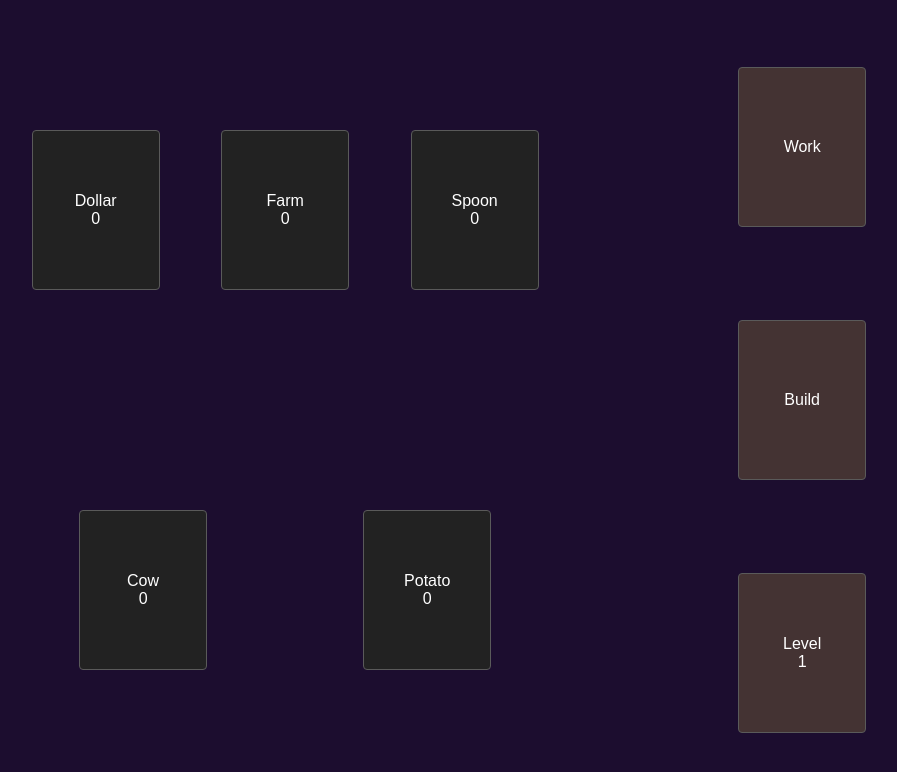
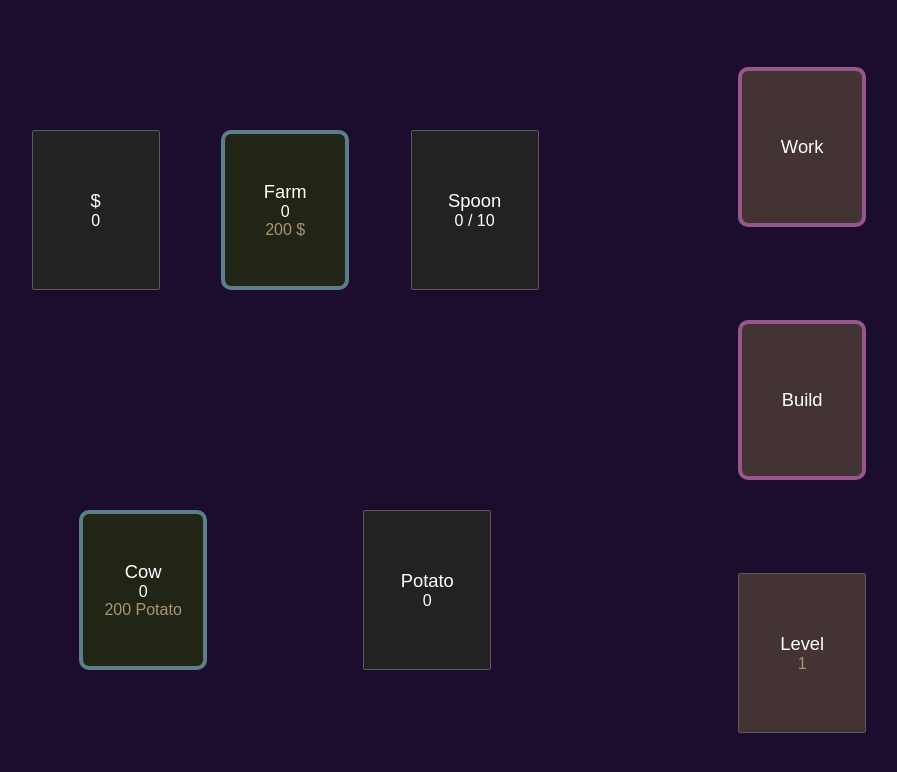
Before and after one commit to pyb/lifegrid, a Next.js app: page / in a window 1280 px wide. Shown: the top 772 px of the page, without its empty margins (147-1044 px from the left). Built offline with nearby package versions, Linux system fonts and the light colour scheme.

Commit message:
Colors, borders

```diff
--- a/src/app/UI/Game.tsx
+++ b/src/app/UI/Game.tsx
@@ -17,7 +17,6 @@ const Main = () => {
     const [doProcessInterval, setDoProcessInterval] = React.useState<boolean>(false);
     const intervalId = React.useRef<number>(0);
 
-    //console.log(GS.taskProgress.get(Item.Work))
     if (doProcessInterval) {
         setDoProcessInterval(false);
         const updates:Array<Update> = Game.gameLoop();
--- a/src/app/UI/Grid.tsx
+++ b/src/app/UI/Grid.tsx
@@ -1,5 +1,5 @@
 import styles from "css/grid.module.css"
-import { State, Item } from "game/types";
+import { State, Item, ResourceCost } from "game/types";
 import * as Data  from "game/data";
 
 // TODO : crop selling is modal / different color for each mode
@@ -17,50 +17,71 @@ interface GridItemProps {
     name: string,
     qty?: number,
     goal?: number,
+    price?: string,
     text: string,
     hoverText: string,
     progress: number,
-    style: string,
     active: boolean,
+    clickable: boolean,
     onClick: () => void,
     // picture ?
 };
 
-const GridItem = ({name, qty, text, goal, hoverText, progress, style, onClick}:GridItemProps) => {
+const GridItem = ({name, qty, text, clickable, price, goal, hoverText, progress, onClick}:GridItemProps) => {
     return (
-        <div className={styles.item} style={progress ? backgroundProp(progress): {}} onClick={onClick}>
-            <div>
-            {name}
+        <div className={clickable ? styles.clickable : styles.item} style={progress ? backgroundProp(progress) : {}} onClick={onClick}>
+            <div className={styles.resourceName}>
+                {name}
             </div>
             <div>
-            {(qty !== undefined ?
-            ( Math.round(qty).toString()
-             + ( goal ?
-                " / " + goal?.toString() :
-                "") ) :
-            "")}
+                {(qty !== undefined ?
+                    (Math.round(qty).toString()
+                        + (goal ?
+                            " / " + goal?.toString() :
+                            "")) :
+                    "")}
             </div>
-            <div>
-            {text}
+            <div className={styles.resourcePrice}>
+                {price || text}
             </div>
         </div>
     );
 }
 
-const item = (name:string, resource:number|undefined, task:number|undefined, gs:State, onClick: () => void, key:number) => {
+const item = (resource:number|undefined, task:number|undefined, gs:State, onClick: () => void, key:number) => {
     const id = (resource||task) as number;
     const progress:number = gs.taskProgress.get(id) || 0;
     const active:boolean = gs.taskProgress.has(id);
     const qty = gs.resources.get(id);
+    let clickable:boolean = false;
+    const name:string = (resource ? Data.itemNames.get(resource) : Data.itemNames.get(task as number)) as string;
     let text:string = "";
     let goal:number|undefined;
+    let price:string |undefined;
+    if (resource)
+    {
+        const resourceCost= Data.resourceCosts(resource);
+        if (resourceCost)
+        {
+            price = resourceCost.cost.toString() + " " + Data.itemNames.get(resourceCost.resource);
+        }
+    }
+
+    if (price || task)
+        clickable = true;
 
     if (task == Item.Level)
+    {
+        clickable = false;
         text = " " + gs.level.toString();
+    }
+
     if (Data.tools.has(id))
-         goal = Math.round(qty as number);
-    return <GridItem key={key} name={name} qty={resource?qty:undefined}
-                     goal={goal} onClick={onClick} active={active} progress={progress} text={text} hoverText="" style=""/>
+         goal = Data.toolGoal;
+
+    return <GridItem key={key} name={name} qty={resource?qty:undefined} clickable={clickable}
+                     goal={goal} onClick={onClick} active={active} price={price}
+                     progress={progress} text={text} hoverText=""/>
 }
 
 const ResourceGrid = ({items}:{items:Array<React.ReactNode>}) => {
@@ -97,16 +118,16 @@ const itemClickCallback = (onClick:(item:number) => void, item:number) => {
 const Grid = ({side, gs, onClick}:GridProps) => {
   return (side == 0 ?
     <ResourceGrid items= {[
-        item("Dollar", Item.Dollar, undefined, gs, itemClickCallback(onClick, Item.Dollar), 0),
-        item("Farm", Item.Farm, undefined, gs, itemClickCallback(onClick, Item.Farm), 1),
-        item("Spoon", Item.Spoon, undefined, gs, itemClickCallback(onClick, Item.Tool), 2),
-        item("Cow", Item.Cow, undefined, gs, itemClickCallback(onClick, Item.Cow), 3),
-        item("Potato", Item.Potato, undefined, gs, itemClickCallback(onClick, Item.Potato), 4),
+        item(Item.Dollar, undefined, gs, itemClickCallback(onClick, Item.Dollar), 0),
+        item(Item.Farm, undefined, gs, itemClickCallback(onClick, Item.Farm), 1),
+        item(Item.Spoon, undefined, gs, itemClickCallback(onClick, Item.Tool), 2),
+        item(Item.Cow, undefined, gs, itemClickCallback(onClick, Item.Cow), 3),
+        item(Item.Potato, undefined, gs, itemClickCallback(onClick, Item.Potato), 4),
     ]} /> :
     <TaskGrid items={[
-        item("Work", undefined, Item.Work, gs, itemClickCallback(onClick, Item.Work), 10),
-        item("Build", undefined, Item.Build, gs, itemClickCallback(onClick, Item.Build), 11),
-        item("Level", undefined, Item.Level, gs, itemClickCallback(onClick, Item.Level), 12),
+        item(undefined, Item.Work, gs, itemClickCallback(onClick, Item.Work), 10),
+        item(undefined, Item.Build, gs, itemClickCallback(onClick, Item.Build), 11),
+        item(undefined, Item.Level, gs, itemClickCallback(onClick, Item.Level), 12),
     ]} />);
 }
 
--- a/src/app/css/grid.module.css
+++ b/src/app/css/grid.module.css
@@ -28,7 +28,7 @@
     border-style: solid;
     border-color: rgb(90, 90, 90);
     border-width: 1px;
-    border-radius: 4px;
+    border-radius: 2px;
 
     width: 10vw;
     height: 20vh;
@@ -77,3 +77,29 @@
 .item:hover .tooltiptext {
     visibility: visible;
 }
+
+.clickable {
+    composes: item;
+}
+
+.resourceName {
+    font-size:115%;
+}
+
+.resourcePrice {
+    color:rgb(168, 149, 117);
+}
+
+.resourceGrid .clickable {
+    background-color: #212515;
+    border-color: rgb(90, 127, 137);
+    border-width: 4px;
+    border-radius: 10px;
+}
+
+
+.taskGrid .clickable {
+    border-color: rgb(150, 86, 142);
+    border-width: 4px;
+    border-radius: 10px;
+}
--- a/src/app/game/data.ts
+++ b/src/app/game/data.ts
@@ -7,6 +7,29 @@ export const tasks = new Set<number>([Item.Build, Item.Level, Item.Work]);
 export const tools = new Set<number>([Item.Spoon, Item.Knife, Item.Shovel]);
 export const crops = new Set<number>([Item.Potato, Item.Lettuce, Item.Wheat, Item.Coffee]);
 export const companions = new Set<number>([Item.Cow, Item.Retriever, Item.Collie, Item.Sheep]);
+
+export const itemNames = new Map<number, string> ([
+    [Item.Build, "Build"],
+    [Item.Level, "Level"],
+    [Item.Work, "Work"],
+
+    [Item.Dollar, "$"],
+    [Item.Farm, "Farm"],
+
+    [Item.Spoon, "Spoon"],
+    [Item.Knife, "Knife"],
+    [Item.Shovel, "Shovel"],
+
+    [Item.Potato, "Potato"],
+    [Item.Lettuce, "Lettuce"],
+    [Item.Wheat, "Wheat"],
+    [Item.Coffee, "Coffee"],
+
+    [Item.Cow, "Cow"],
+    [Item.Retriever, "Golden Retriever"],
+    [Item.Collie, "Border Collie"],
+    [Item.Sheep, "Sheep"],
+]);
 
 const initialTool = Item.Spoon;
 const initialCrop = Item.Potato;
@@ -63,7 +86,7 @@ export const growthRate = (item:number, gs:State):number => {
     return rate;
 }
 
-export const workReturn = 100;
+export const workReturn = 10;
 
 // reminder : task completion goal is 100
 export const taskSpeeds = (gs:State):Map<number, number> => {
@@ -72,13 +95,13 @@ export const taskSpeeds = (gs:State):Map<number, number> => {
     let speed:number;
 
     task = Item.Work;
-    speed = 25;
+    speed = 150;
     //speed = 500; // for testing
     result.set(task, speed);
 
     task = Item.Build;
-    //speed = 15;
-    speed = 500; // for testing
+    speed = 15;
+    // speed = 500; // for testing
     result.set(task, speed);
 
     task = Item.Level;
@@ -92,8 +115,7 @@ export const taskSpeeds = (gs:State):Map<number, number> => {
 
 const farmCost:ResourceCost = {
         resource: Item.Dollar,
-        //cost: 1000,
-        cost: 200, // for testing
+        cost: 200,
     };
 
 const companionCost = new Map<number, ResourceCost>([
```
Also changed, not shown: lifegrid.txt.
